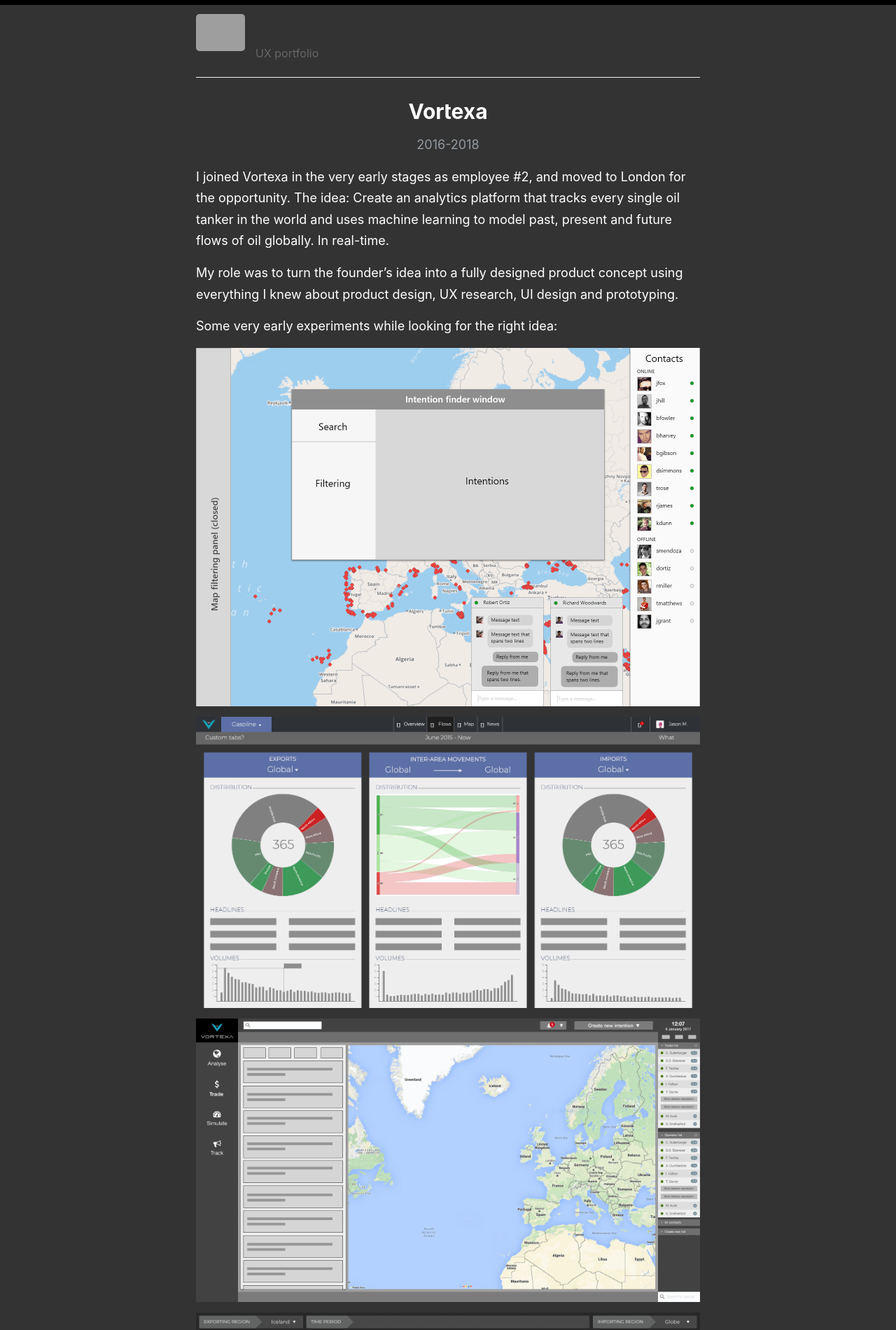
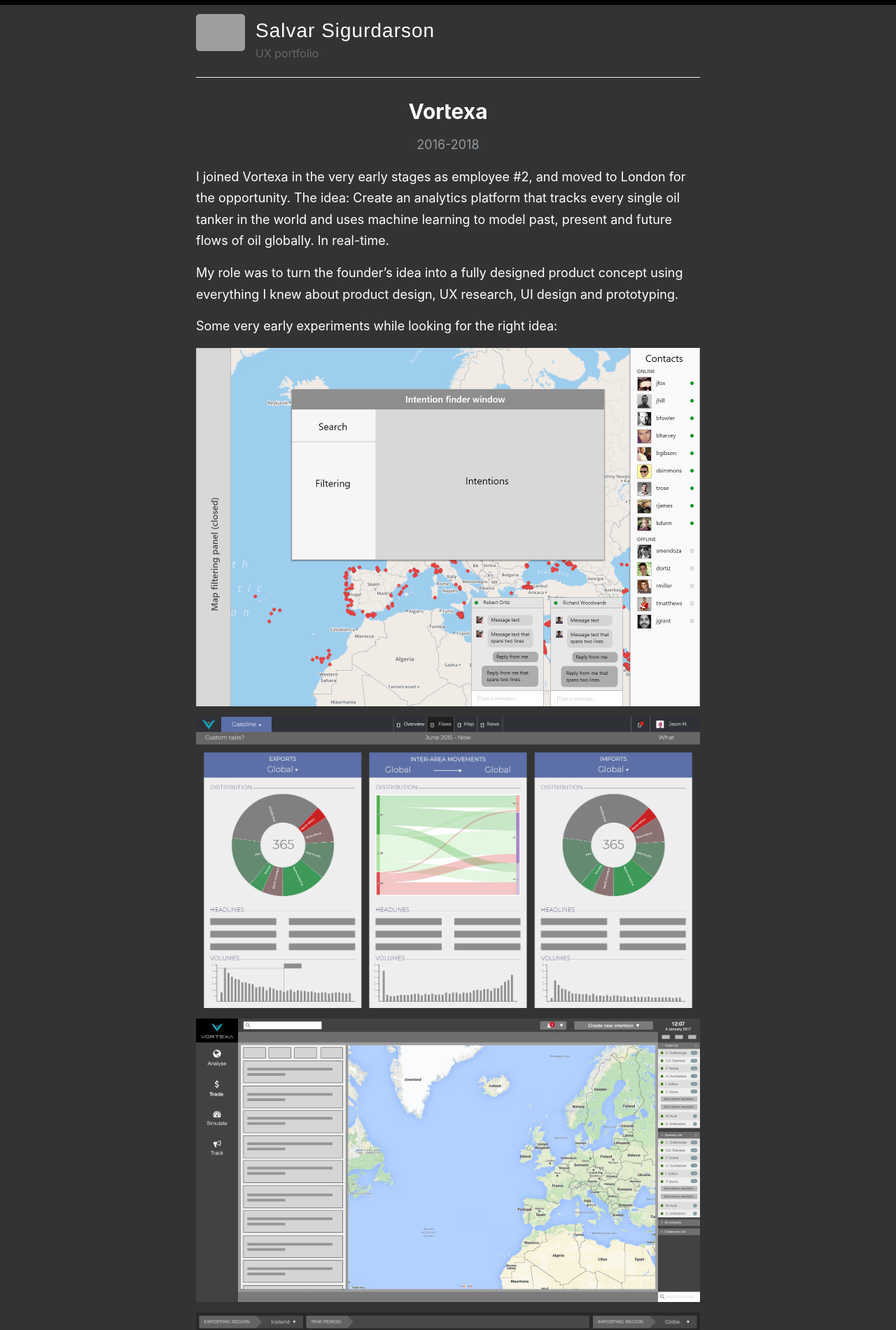
Before and after one commit to Salvar/salvar.github.io, a Jekyll site: the page built from index.html, in a window 1280 px wide. Shown: the top 1900 px of the page at 70% size. Built offline with Jekyll 4.4.1, drawn with Linux system fonts in a browser that asks for light colours; the list of posts is cut into pages by our own code; grey boxes are pictures that could not be loaded.

Commit message:
Update style.scss

```diff
--- a/assets/style.scss
+++ b/assets/style.scss
@@ -81,7 +81,7 @@
 
 h4 {
   font-size: 18px;
-  color: #222;
+  color: #fff;
 }
 
 p {
@@ -306,7 +306,7 @@
 
 .site-name {
   margin: 0;
-  color: $darkGray;
+  color: $white;
   cursor: pointer;
   font-family: $helveticaNeue;
   font-weight: 300;
```
